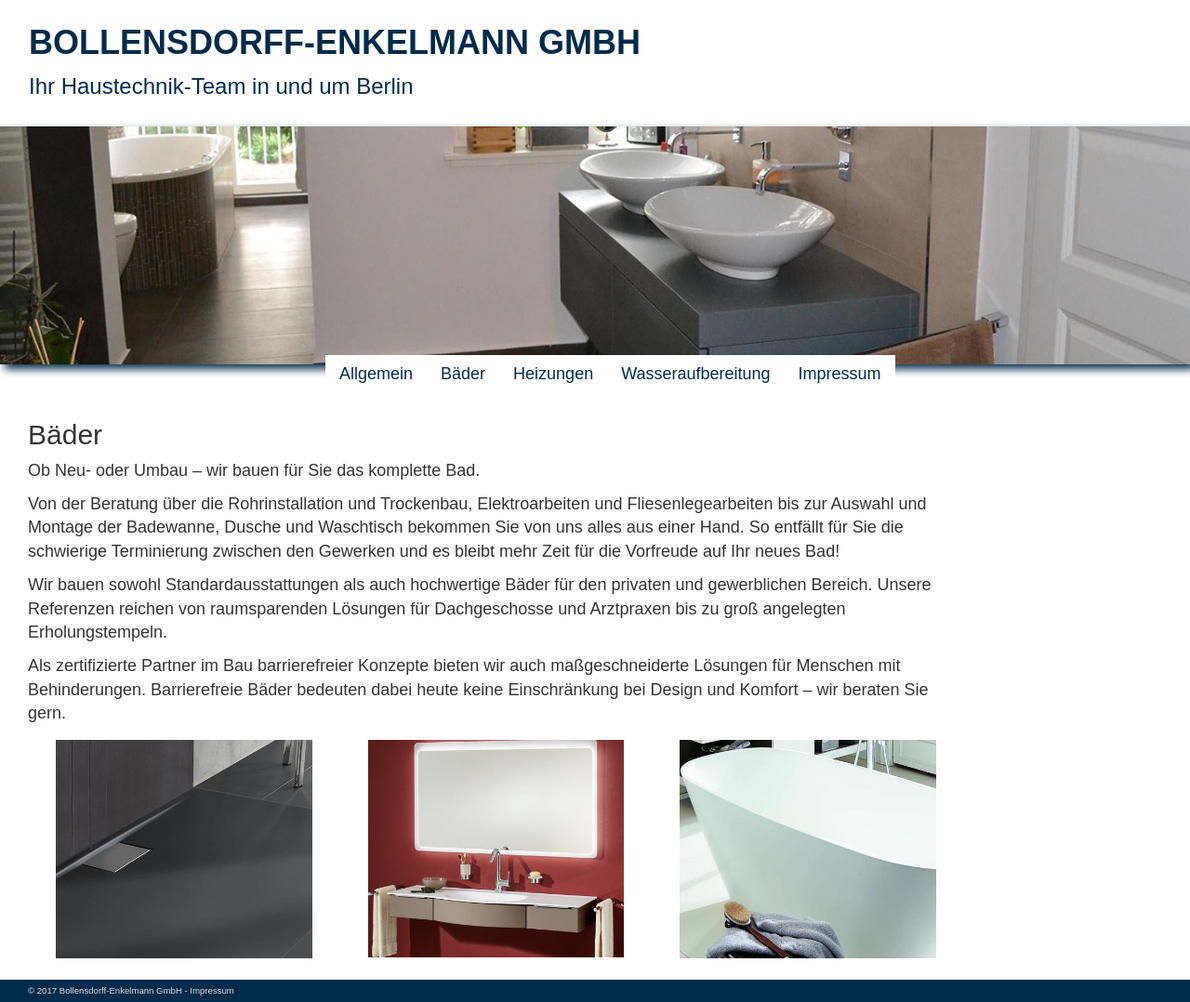
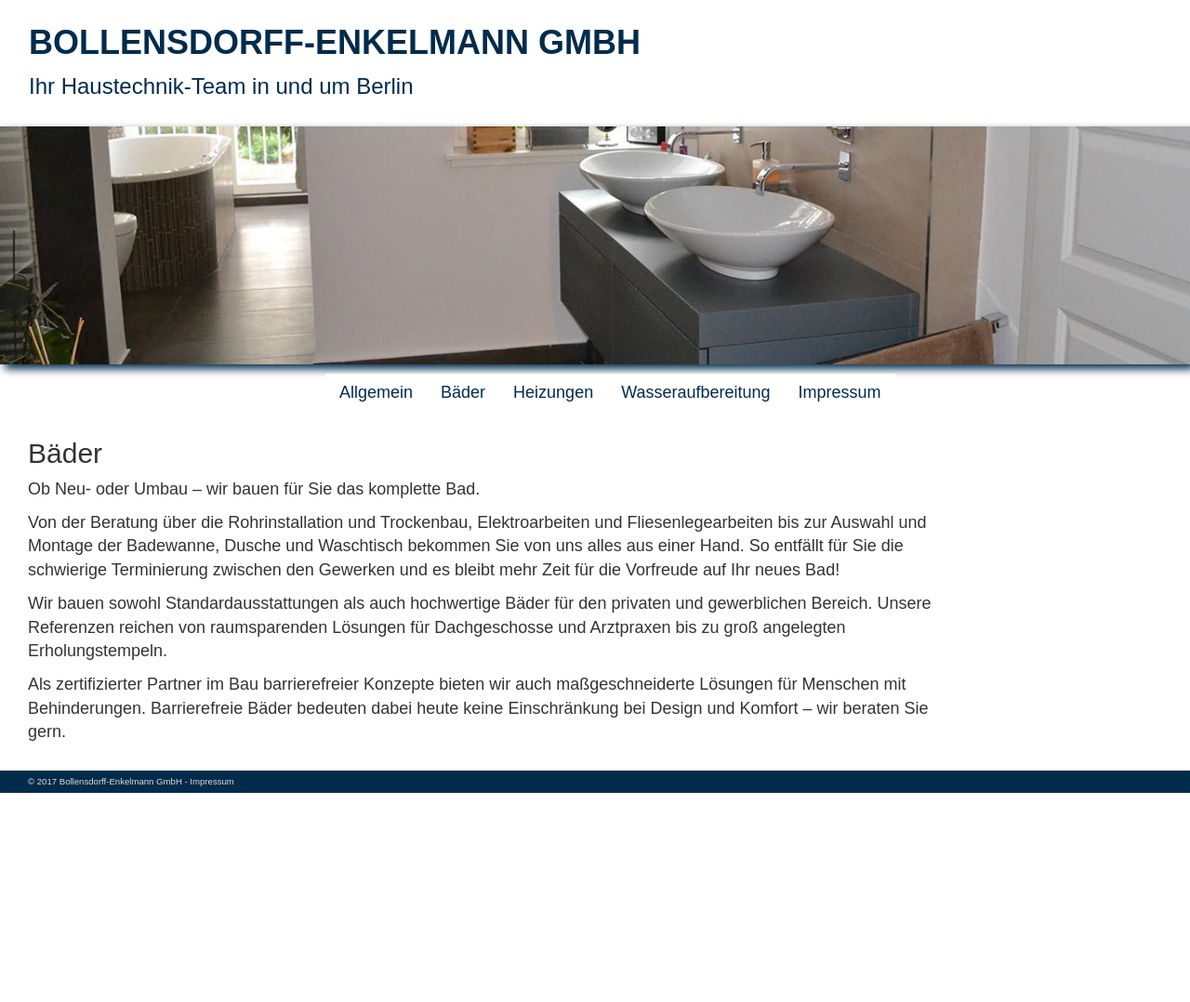
Before and after one commit to tcompart/frank-enkelmann, a React app: page /baeder in a window 1280 px wide. Shown: the whole page at 93% size. After the commit the page ends 853 px from the top, so only its background shows below. Built offline with nearby package versions, Linux system fonts and the light colour scheme.

Commit message:
Correcting spelling issues and small fixes to layout

```diff
--- a/src/scripts/App.js
+++ b/src/scripts/App.js
@@ -28,6 +28,19 @@
             <BrowserRouter component={this}>
                 <div>
                     <Header {...this.props} />
+                    <div className="content">
+                        <FullScreenPicture/>
+                        <Col className="navbar-collapse collapse hidden-xs" role="navigation" xs={12} mdOffset={1}
+                             md={10} smOffset={1} sm={9} lgOffset={3} lg={6}>
+                            <ul className="nav navbar-nav">
+                                <li className="row-centered"><Link to="/">Allgemein</Link></li>
+                                <li className="row-centered"><Link to="/baeder">Bäder</Link></li>
+                                <li className="row-centered"><Link to="/heizungen">Heizungen</Link></li>
+                                <li className="row-centered"><Link to="/wasser">Wasseraufbereitung</Link></li>
+                                <li className="row-centered"><Link to="/impressum">Impressum</Link></li>
+                            </ul>
+                        </Col>
+                        <Col className="inner-content" xs={12} md={11} sm={11} lg={10}>
                             <nav className="hidden-sm hidden-md hidden-lg">
                                 <div>
                                     <div className="navbar-header">
@@ -49,19 +62,6 @@
                                     </div>
                                 </div>
                             </nav>
-                    <div className="content">
-                        <FullScreenPicture/>
-                        <Col className="navbar-collapse collapse hidden-xs" role="navigation" xs={12} mdOffset={1}
-                             md={10} smOffset={1} sm={9} lgOffset={3} lg={6}>
-                            <ul className="nav navbar-nav">
-                                <li className="row-centered"><Link to="/">Allgemein</Link></li>
-                                <li className="row-centered"><Link to="/baeder">Bäder</Link></li>
-                                <li className="row-centered"><Link to="/heizungen">Heizungen</Link></li>
-                                <li className="row-centered"><Link to="/wasser">Wasseraufbereitung</Link></li>
-                                <li className="row-centered"><Link to="/impressum">Impressum</Link></li>
-                            </ul>
-                        </Col>
-                        <Col className="inner-content" xs={12} md={11} sm={11} lg={10}>
                             <Route exact path="/" component={Home}/>
                             <Route exact path="/baeder" component={Bath}/>
                             <Route exact path="/heizungen" component={Heating}/>
--- a/src/scripts/Bath.js
+++ b/src/scripts/Bath.js
@@ -1,8 +1,5 @@
 import React from "react";
-import {Col, Row} from "react-bootstrap";
-import bath1 from "../images/bad-16.jpg"
-import bath2 from "../images/bad-17.jpg"
-import bath3 from "../images/bad-18.jpg"
+import {Row} from "react-bootstrap";
 
 export default () => <div className="bath">
     <Row>
@@ -23,20 +20,9 @@
             groß angelegten Erholungstempeln.
         </p>
         <p>
-            Als zertifizierte Partner im Bau barrierefreier Konzepte bieten wir auch maßgeschneiderte Lösungen für
+            Als zertifizierter Partner im Bau barrierefreier Konzepte bieten wir auch maßgeschneiderte Lösungen für
             Menschen mit Behinderungen. Barrierefreie Bäder bedeuten dabei heute keine Einschränkung bei Design und
             Komfort – wir beraten Sie gern.
         </p>
     </Row>
-    <Row>
-        <Col xs={4} sm={4} md={4} lg={4}>
-            <img alt="" src={bath1}/>
-        </Col>
-        <Col xs={4} sm={4} md={4} lg={4}>
-            <img alt="" src={bath2}/>
-        </Col>
-        <Col xs={4} sm={4} md={4} lg={4}>
-            <img alt="" src={bath3}/>
-        </Col>
-    </Row>
 </div>
--- a/src/scripts/Heating.js
+++ b/src/scripts/Heating.js
@@ -21,7 +21,7 @@
 
         <p>
             Unsere Anlagen orientieren sich dabei an Ihren Anforderungen und Möglichkeiten. Dabei ist alles denkbar.
-            Möchten Sie z.B. den Komfort klassischen Gasanlagen mit der Unabhängigkeit aus regenerativen Komponenten
+            Möchten Sie z.B. den Komfort klassischer Gasanlagen mit der Unabhängigkeit aus regenerativen Komponenten
             wie
             Solar oder Holz verbinden? Kein Problem – sprechen Sie uns gern an!
         </p>
--- a/src/scripts/Water.js
+++ b/src/scripts/Water.js
@@ -1,7 +1,7 @@
 import React from "react";
 
 export default () => <div>
-    <h2 className="">Heizung und Sanitär in und um Berlin</h2>
+    <h2 className="">Wasseraufbereitung</h2>
     <p>
         Wartungsarbeiten und Neuanschlüsse im örtlichen Leitungsnetz verursachen regelmäßig Verschmutzungen des
         Trinkwassers z.B. mit Erd- und Rostpartikeln. Diese gelangen - ohne geeigneten Schutz - in ihre Hausinstallation
--- a/src/stylesheets/main.scss
+++ b/src/stylesheets/main.scss
@@ -1,7 +1,7 @@
 $base: #f938ab;
 $blue: #012b4b;
 $oneSpace: 15px;
-$oneSmallSpace: 2px;
+$oneSmallSpace: 4px;
 
 $minWidth: 660px;
 $minMaxWidth: 559px;
@@ -18,7 +18,7 @@
 }
 
 body {
-  min-width: 425px;
+  min-width: 375px;
 
   margin: 0;
   @media (max-width: 767px) {
@@ -71,7 +71,6 @@
 
   button.navbar-toggle {
     background-color: black;
-    margin-top: -70px;
     span.icon-bar {
       background-color: white;
     }
@@ -97,6 +96,10 @@
       padding-left: $oneSmallSpace;
       padding-bottom: 1em;
 
+      nav.navbar {
+        margin-bottom: 0;
+      }
+
       @media (min-width: $minWidth) {
         padding-left: 2*$oneSpace;
       }
@@ -105,7 +108,6 @@
 
     .navbar-collapse.collapse,.hidden-sm.hidden-md.hidden-lg {
 
-      margin-top: -20px;
 
       .nav {
         & > li > a {
```
Lines whose indentation alone changed are shown as unchanged.
